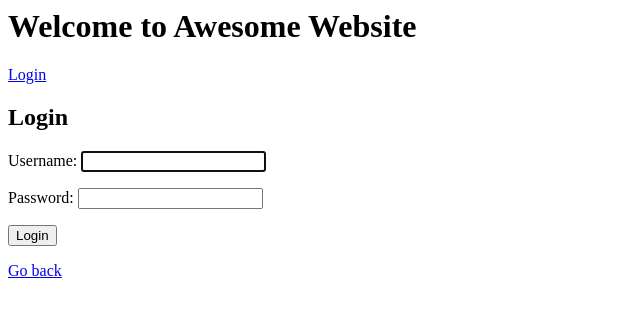
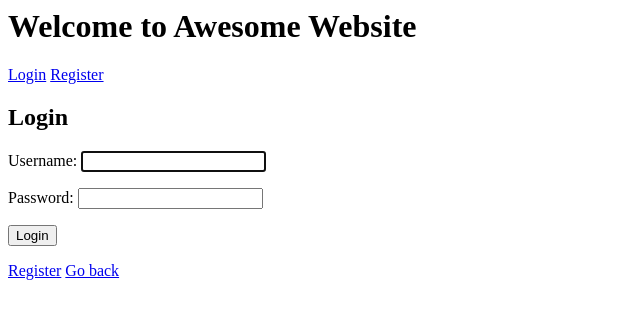
Before and after one commit to paul-bouloc/b3-c2-django-bouloc, a Django app: page /accounts/login/ in a window 1280 px wide. Shown: the top 319 px of the page, without its empty margins (0-640 px from the left). Run offline with Django 5.2, Linux system fonts and the light colour scheme.

Commit message:
added user registration links

```diff
--- a/users/templates/base.html
+++ b/users/templates/base.html
@@ -9,6 +9,7 @@
     </form>
   {% else %}
     <a href="{% url 'login' %}">Login</a>
+    <a href="{% url 'register' %}">Register</a>
   {% endif %}
 </div>
 
--- a/users/templates/registration/login.html
+++ b/users/templates/registration/login.html
@@ -11,5 +11,6 @@
     <input type="submit" value="Login">
 </form>
 
+<a href="{% url 'register' %}">Register</a>
 <a href="{% url 'dashboard' %}">Go back</a>
 {% endblock %}
```
Also changed, not shown: db.sqlite3.
